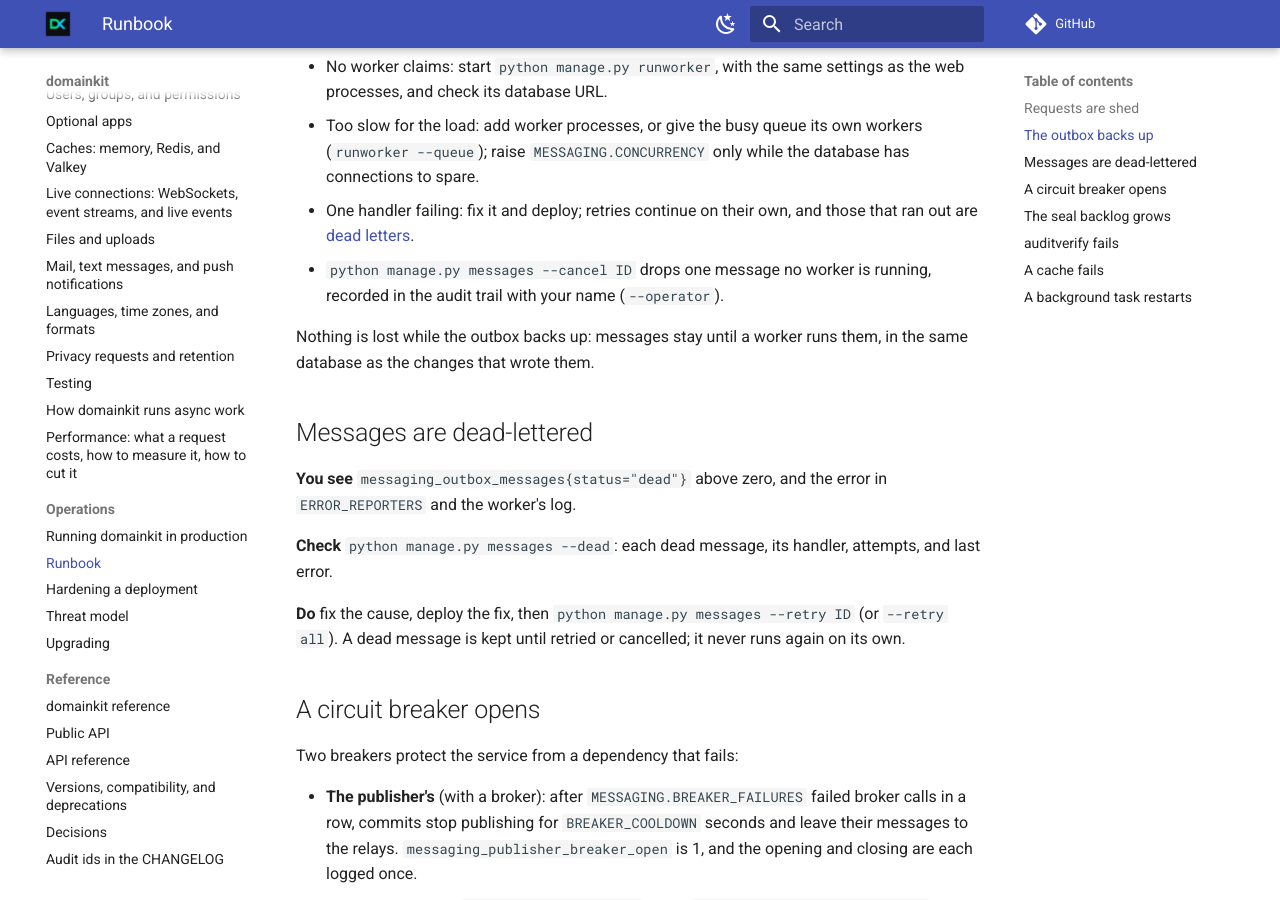
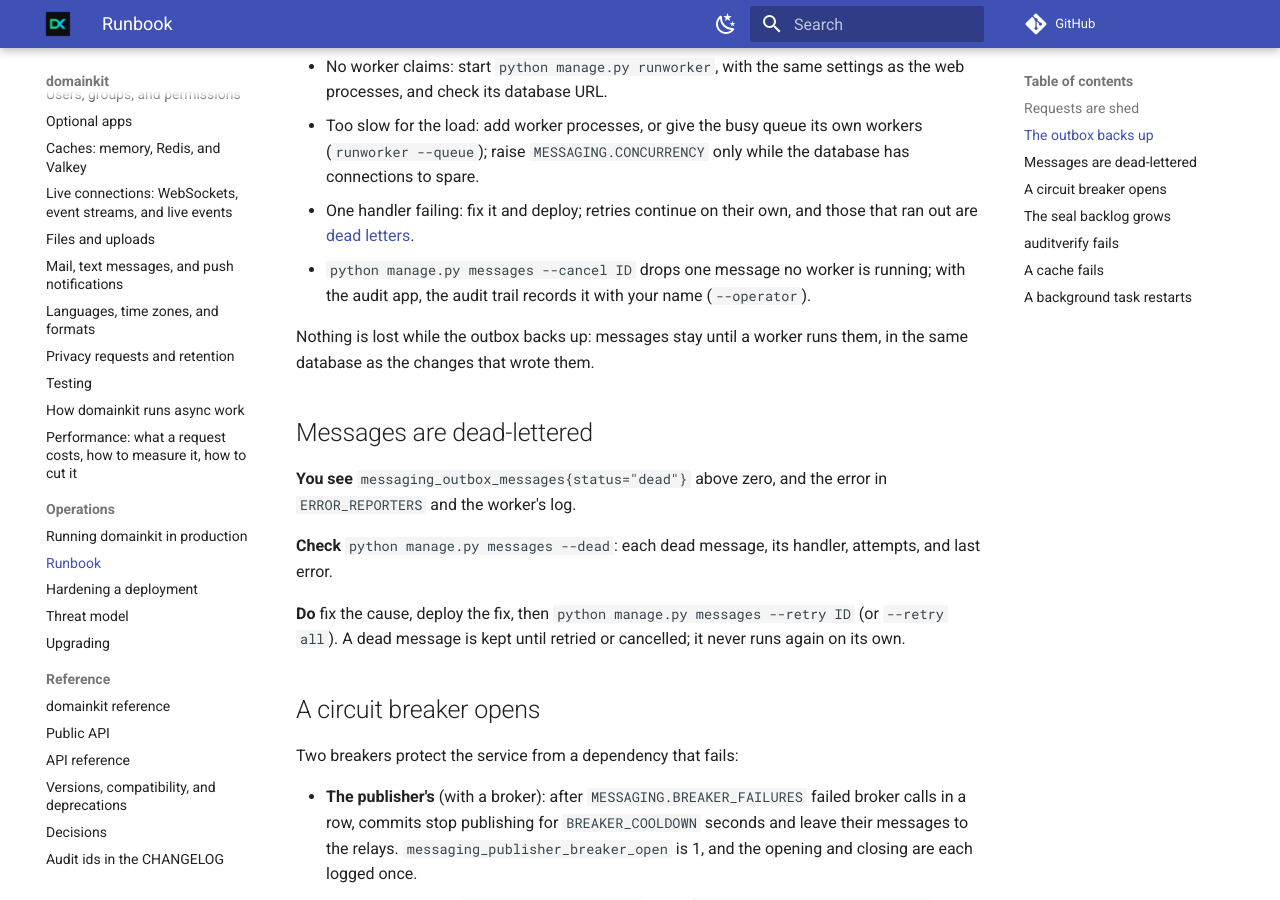
Before and after one commit to karimmattar/domainkit, an MkDocs documentation site: the page built from docs/runbook.md, in a window 1280 px wide and 900 px high, scrolled down 1506 px. Built offline with MkDocs 1.6.1 and Material for MkDocs 9.7.7, drawn with Linux system fonts in a browser that asks for light colours; comment, search, counter and statistics services are not loaded.

Commit message:
Say that operators' actions are recorded only with the audit app
The operations page and the runbook said every messages --retry and
--cancel is recorded in the audit trail; it is when
domainkit.contrib.audit is installed.

Co-Authored-By: Claude Opus 5.5 <noreply@anthropic.com>
Claude-Session: https://claude.ai/code/session_01PHJB1f6AhZ5eHp561TCrvG

```diff
--- a/docs/runbook.md
+++ b/docs/runbook.md
@@ -66,7 +66,8 @@ grows with it.
 - One handler failing: fix it and deploy; retries continue on their own,
   and those that ran out are [dead letters](#messages-are-dead-lettered).
 - `python manage.py messages --cancel ID` drops one message no worker is
-  running, recorded in the audit trail with your name (`--operator`).
+  running; with the audit app, the audit trail records it with your name
+  (`--operator`).
 
 Nothing is lost while the outbox backs up: messages stay until a worker
 runs them, in the same database as the changes that wrote them.
```
Also changed, not shown: docs/operations.md (+2 -1 lines).
